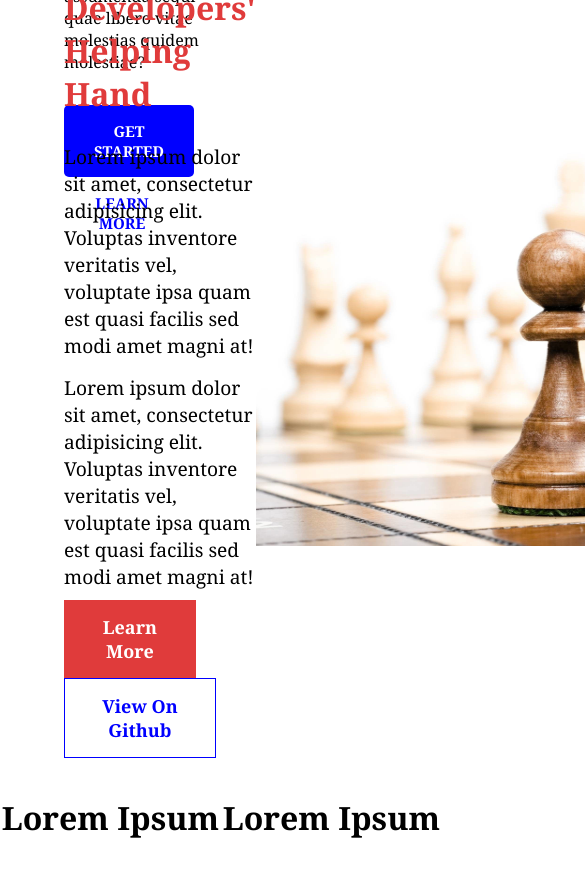
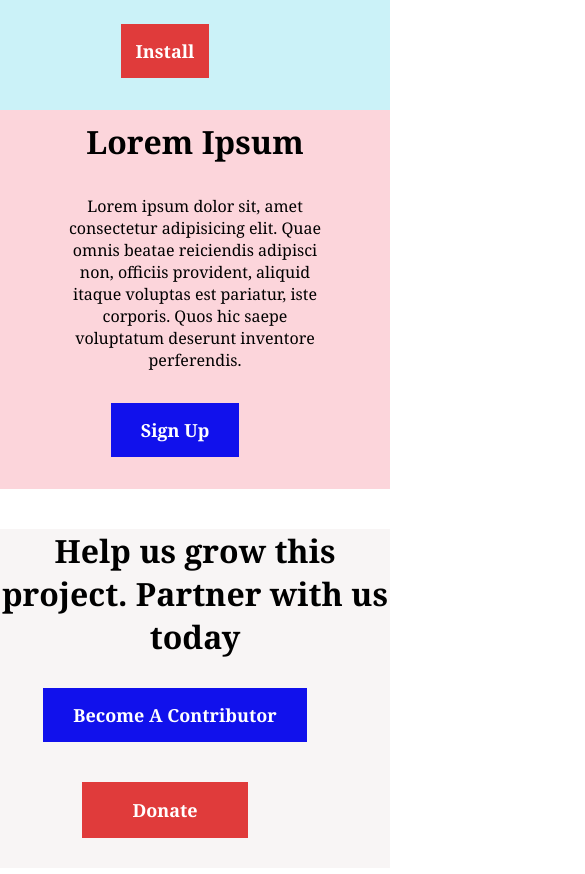
Before and after one commit to reaganodhiambo/codebank, a React (Create React App) app: page / in a window 390 px wide. Shown: the part 1120-1994 px from the top of the page, 585 px wide, since content can reach past the window. Built offline with nearby package versions, Linux system fonts and the light colour scheme.

Commit message:
Added media queries

```diff
--- a/src/components/Navbar.css
+++ b/src/components/Navbar.css
@@ -101,3 +101,9 @@ Button {
 /* .section1{
     margin: 100px 4rem;
 } */
+
+@media only screen and (max-width: 768px) {
+    .navbar, .lan{
+        display: none;
+    }
+}
--- a/src/components/Section2.css
+++ b/src/components/Section2.css
@@ -33,3 +33,26 @@
     color: #fff;
     font-size: 18px;
 }
+
+@media only screen and (max-width: 768px) {
+    .section2{
+        flex-direction: column;
+        width: 100%;
+        height: auto;
+
+    }
+    .button1{
+        margin-bottom: 2em;
+    }
+    .sign-up{
+        margin-bottom: 2rem;
+    }
+    .install>h1,
+    .sign-upp>h1 {
+        margin-top: 10px;
+    }
+    .install>p,
+    .sign-upp>p {
+        text-align: center;
+    }
+}
--- a/src/components/Section2.js
+++ b/src/components/Section2.js
@@ -13,7 +13,7 @@ function Section2() {
                     aliquid itaque voluptas est pariatur, iste corporis. Quos hic
                 saepe voluptatum deserunt inventore perferendis.</p>
                 <div className="install">
-                    <Link to='/install'>
+                    <Link to='/install' className="button1">
                         <button className="btn1 btn-one">
                            Install
                         </button>
@@ -29,8 +29,8 @@ function Section2() {
                     Quae omnis beatae reiciendis adipisci non, officiis provident,
                     aliquid itaque voluptas est pariatur, iste corporis. Quos hic
                 saepe voluptatum deserunt inventore perferendis.</p>
-                <div className="sign-up">
-                    <Link to='/sign-up'>
+                <div className="sign-up" >
+                    <Link to='/sign-up' className="button2">
                         <button className="btn1 btn-three">
                            Sign Up
                         </button>
--- a/src/components/donate.css
+++ b/src/components/donate.css
@@ -1,4 +1,5 @@
 .donate{
+    position: relative;
     height: 30vh;
     display: flex;
     flex-direction: column;
@@ -7,6 +8,8 @@
     justify-content: center;
 }
 .btnss{
+    display: flex;
+    justify-content: center;
     padding: 30px;
 }
 .donate > h2{
@@ -16,3 +19,16 @@
 .extr{
     padding: 16px 50px;
 }
+
+@media only screen and (max-width: 768px){
+    .donate{
+        width: 100%;
+        height: auto;
+    }
+    .btnss{
+        flex-direction: column;
+    }
+    .padss{
+        margin-bottom: 40px;
+    }
+}
--- a/src/components/donate.js
+++ b/src/components/donate.js
@@ -7,7 +7,7 @@ function Donate() {
         <div className="donate">
             <h2>Help us grow this project. Partner with us today</h2>
             <div className="btnss">
-            <Link to='/sign-up'>
+            <Link to='/sign-up' className="padss">
                 <button className="btn1 btn-three">
                     Become A Contributor
                  </button>
--- a/src/components/section1.css
+++ b/src/components/section1.css
@@ -5,7 +5,7 @@
 }
 
 .txt {
-    flex-basis: 45%;
+    flex-basis: 50%;
 }
 
 .txt>h1 {
@@ -45,7 +45,39 @@
     font-size: 18px;
 }
 
-.img{
+.img {
     align-self: center;
     margin: auto;
 }
+
+
+
+@media only screen and (max-width: 768px) {
+    .section {
+        flex-direction: column;
+        align-items: center;
+        justify-content: center;
+        margin: 20px;
+    }
+
+    .pic {
+        margin-top: 20px;
+        height: 250px;
+        width: 440px;
+    }
+
+    .btn-one {
+        margin-right: 60px;
+        font-size: 18px;
+    }
+
+    .cet {
+        display: flex;
+        align-items: center;
+        justify-content: center;
+    }
+
+    .txt>h1 {
+        text-align: center;
+    }
+}
--- a/src/components/section1.js
+++ b/src/components/section1.js
@@ -15,15 +15,17 @@ function Section1() {
                 Voluptas inventore veritatis vel, voluptate ipsa quam est
                 quasi facilis sed modi amet magni at!
                 </p>
-                <button className="btn1 btn-one">
-                    Learn More
-                </button>
+                <div className="cet">
+                    <button className="btn1 btn-one">
+                        Learn More
+                    </button>
                 <button className="btn1 btn-two">
                     View On Github
                 </button>
+                </div>
             </div>
             <div className="img">
-                <img src={section1} alt="sec" width={600} height={400} />
+                <img className="pic" src={section1} alt="sec" width={600} height={400} />
             </div>
         </div>
     )
```
